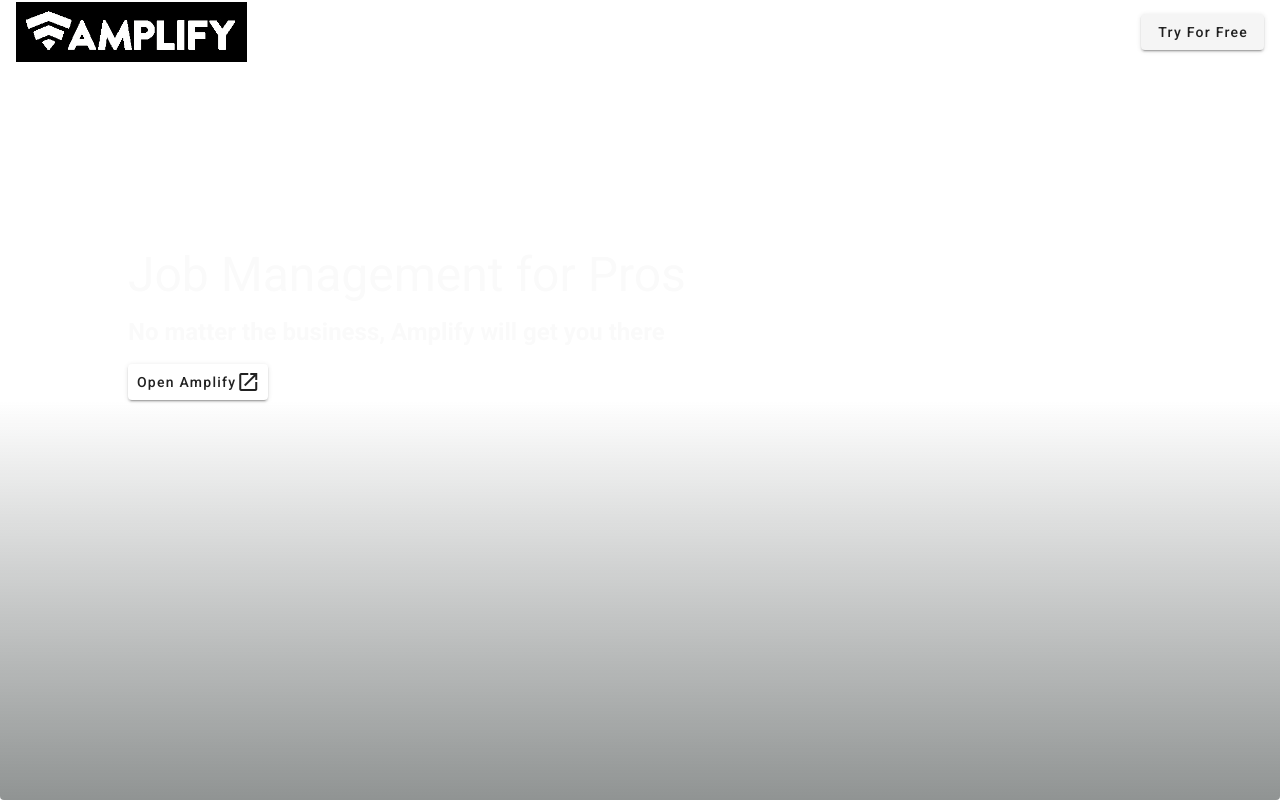
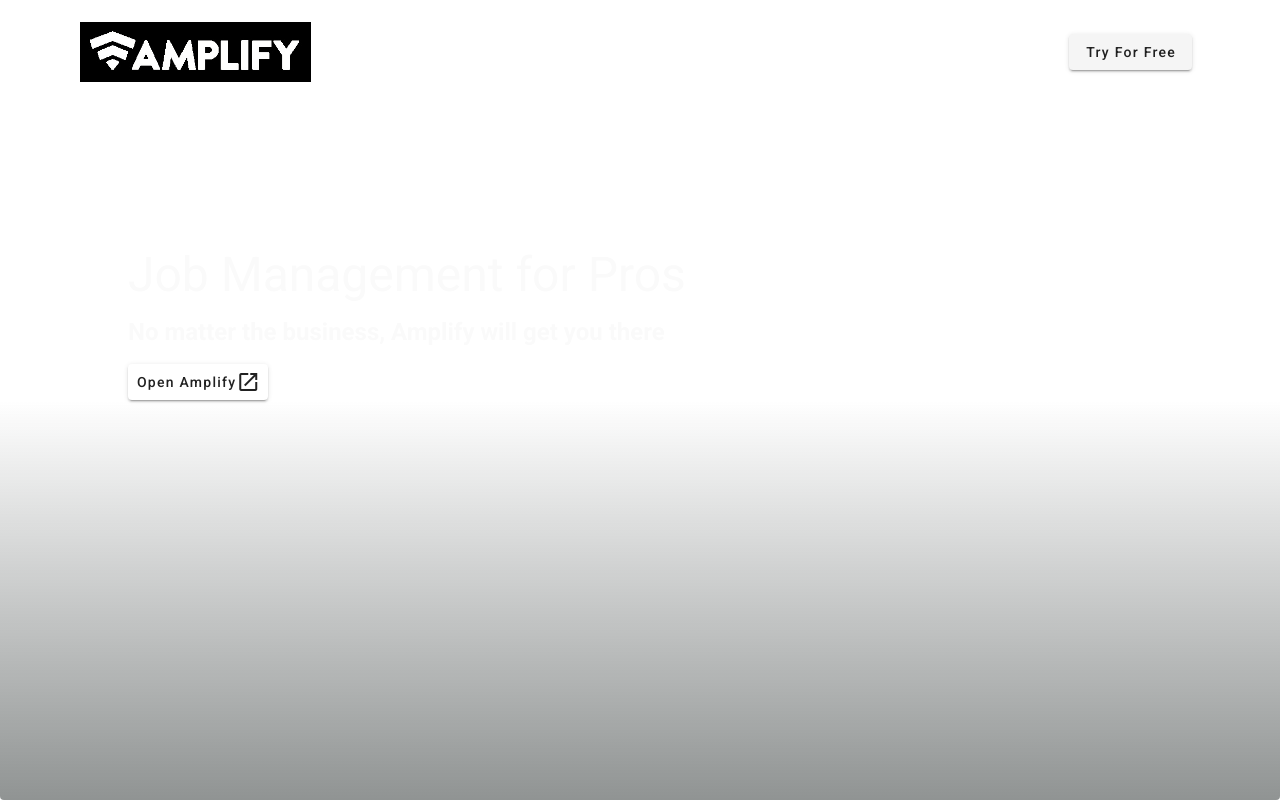
Before and after one commit to amplify-technologies/lawns-website, a Vue app: page / in a window 1280 px wide. Built offline with nearby package versions, Linux system fonts and the light colour scheme.

Commit message:
AppBar spacing work

```diff
--- a/src/components/AppBar.vue
+++ b/src/components/AppBar.vue
@@ -3,6 +3,8 @@
         absolute
         color="transparent"
         elevation=0
+        hide-on-scroll
+        class="pt-5 px-16"
       >
         <v-img
           :src="require('@/assets/logo.jpg')"
@@ -14,25 +16,31 @@
         <v-spacer></v-spacer>
 
         <v-btn
+          x-large
           text
           color="white"
-          class="text-capitalize"
+          class="text-capitalize ma-2"
+          width="120px"
         >Features</v-btn>
 
         <v-btn
+          x-large
           text
           color="white"
-          class="text-capitalize"
+          class="text-capitalize ma-2"
+          width="120px"
         >Pricing</v-btn>
 
         <v-btn
+          x-large
           text
           color="white"
-          class="text-capitalize"
+          class="text-capitalize ma-2"
+          width="120px"
         >Sign In</v-btn>
 
         <v-btn
-          class="text-capitalize"
+          class="text-capitalize ma-2"
         >Try for free</v-btn>
 
       </v-app-bar>
```
